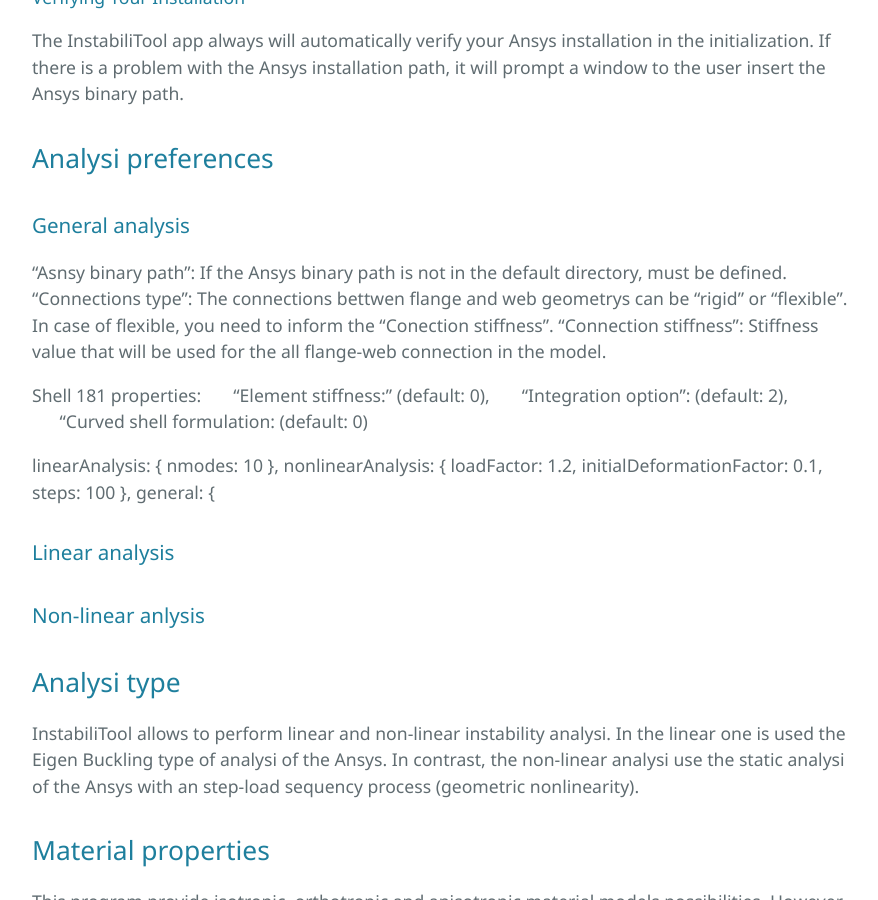
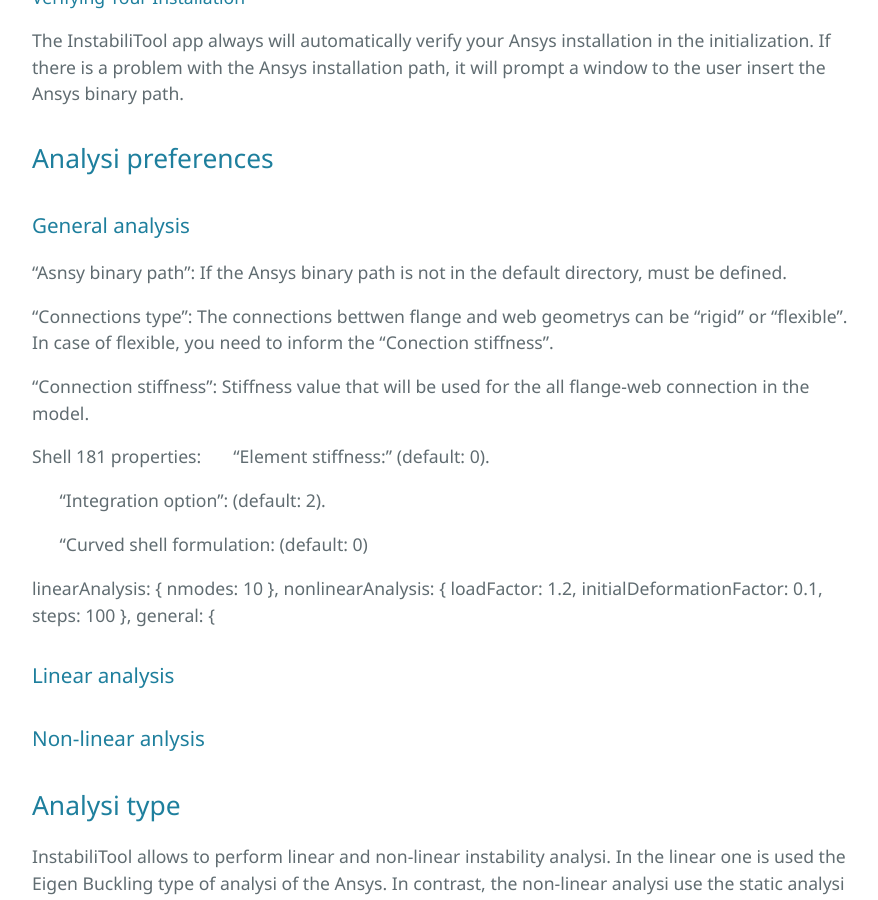
Before and after one commit to Rfaelv/InstabiliTool, a Jekyll site: the page built from documentation.md, in a window 1280 px wide and 900 px high, scrolled down 875 px. Shown: the whole window, without its empty margins (192-1070 px from the left). Built offline with Jekyll 4.4.1, drawn with Linux system fonts in a browser that asks for light colours; our own code applies the rules of GitHub Pages for plain Markdown files.

```diff
--- a/documentation.md
+++ b/documentation.md
@@ -16,12 +16,16 @@ The InstabiliTool app always will automatically verify your Ansys installation i
 ## Analysi preferences
 ### General analysis
 "Asnsy binary path": If the Ansys binary path is not in the default directory, must be defined.
+
 "Connections type": The connections bettwen flange and web geometrys can be "rigid" or "flexible". In case of flexible, you need to inform the "Conection stiffness".
+
 "Connection stiffness": Stiffness value that will be used for the all flange-web connection in the model.
 
 Shell 181 properties:
-&nbsp;&nbsp;&nbsp;&nbsp;&nbsp;&nbsp;"Element stiffness:" (default: 0),
-&nbsp;&nbsp;&nbsp;&nbsp;&nbsp;&nbsp;"Integration option": (default: 2),
+&nbsp;&nbsp;&nbsp;&nbsp;&nbsp;&nbsp;"Element stiffness:" (default: 0).
+
+&nbsp;&nbsp;&nbsp;&nbsp;&nbsp;&nbsp;"Integration option": (default: 2).
+
 &nbsp;&nbsp;&nbsp;&nbsp;&nbsp;&nbsp;"Curved shell formulation: (default: 0)
 
 linearAnalysis: {
```
